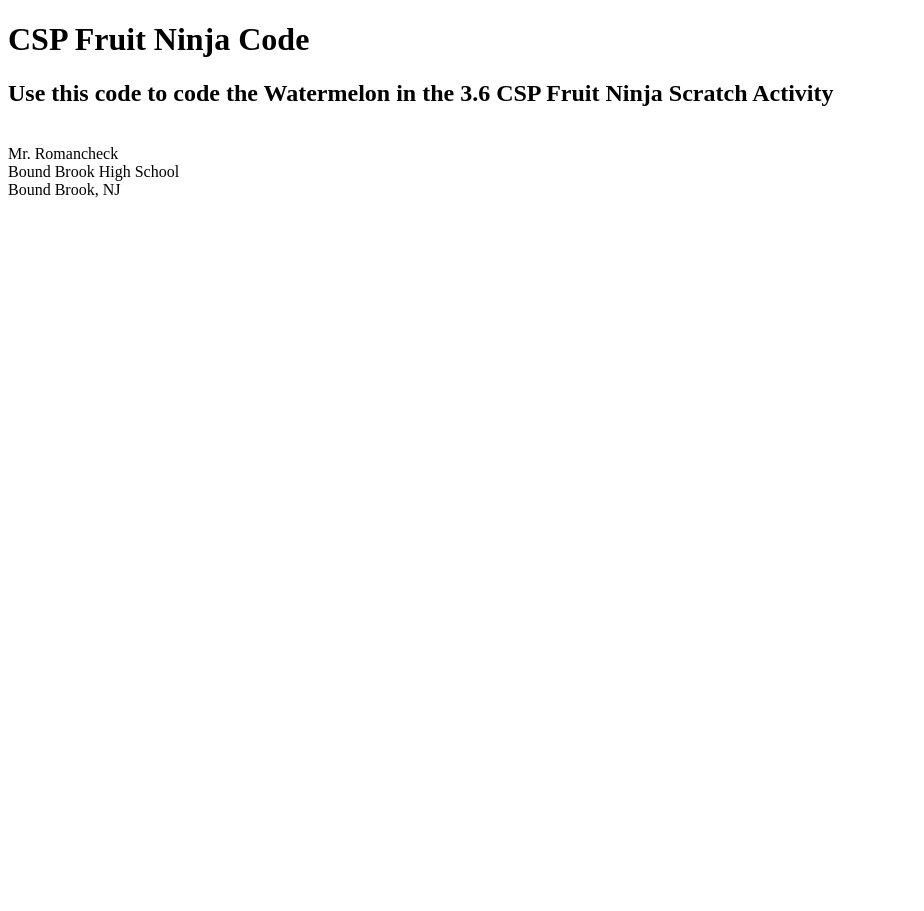
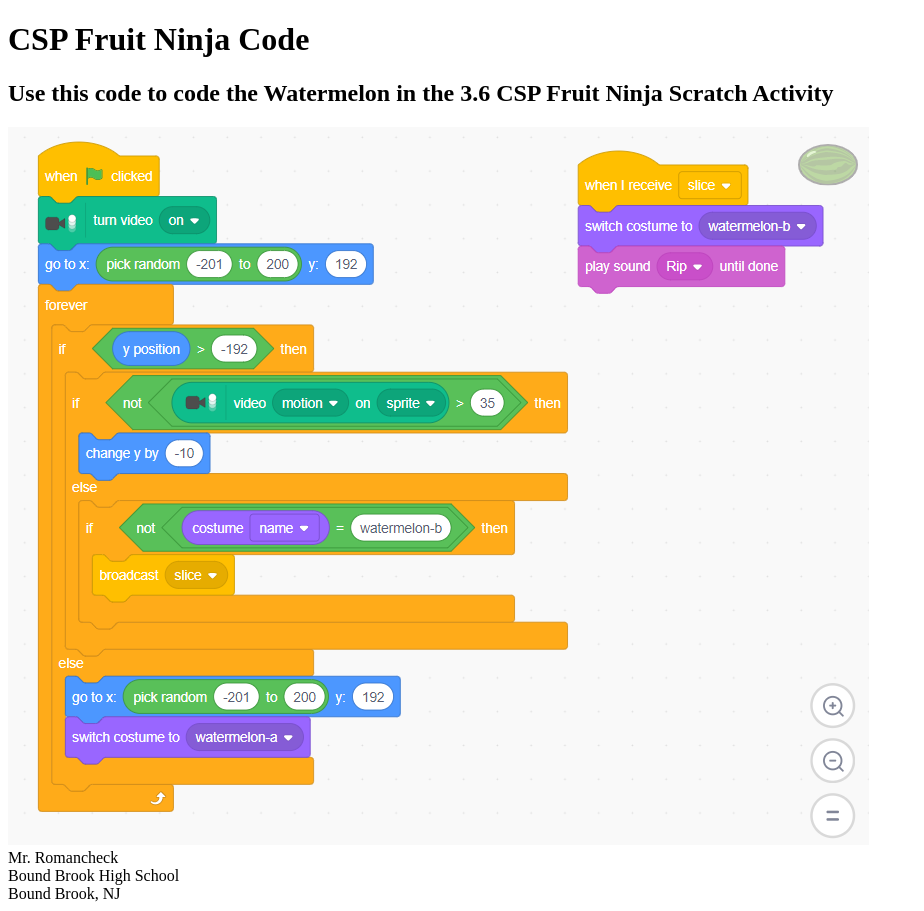
Before and after one commit to bbcsnj/CSP_Fruit_Ninja, a plain HTML site: page index.html in a window 1280 px wide. Shown: the whole page, without its empty margins (0-924 px from the left). Before the commit the page ends 800 px from the top, so only its background shows below. Drawn offline with Linux system fonts and the light colour scheme.

Commit message:
Update index.html

```diff
--- a/index.html
+++ b/index.html
@@ -10,7 +10,7 @@
 </header>
 <main>
 <h2>Use this code to code the Watermelon in the 3.6 CSP Fruit Ninja Scratch Activity</h2>
-<img src=" ">
+<img src="3.6CSP_FruitNinja_CODE.PNG">
 </main>
 <footer>
 Mr. Romancheck<br>
```
